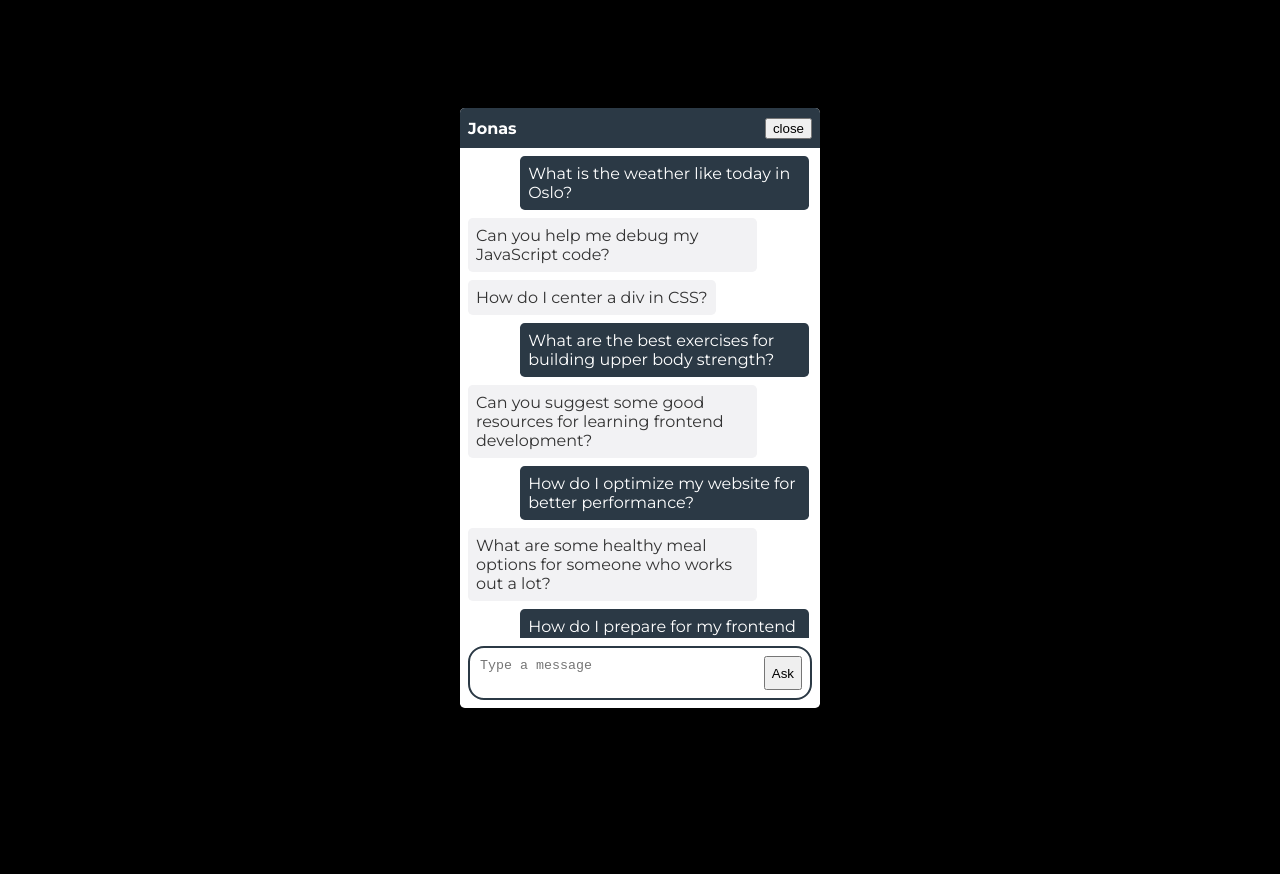
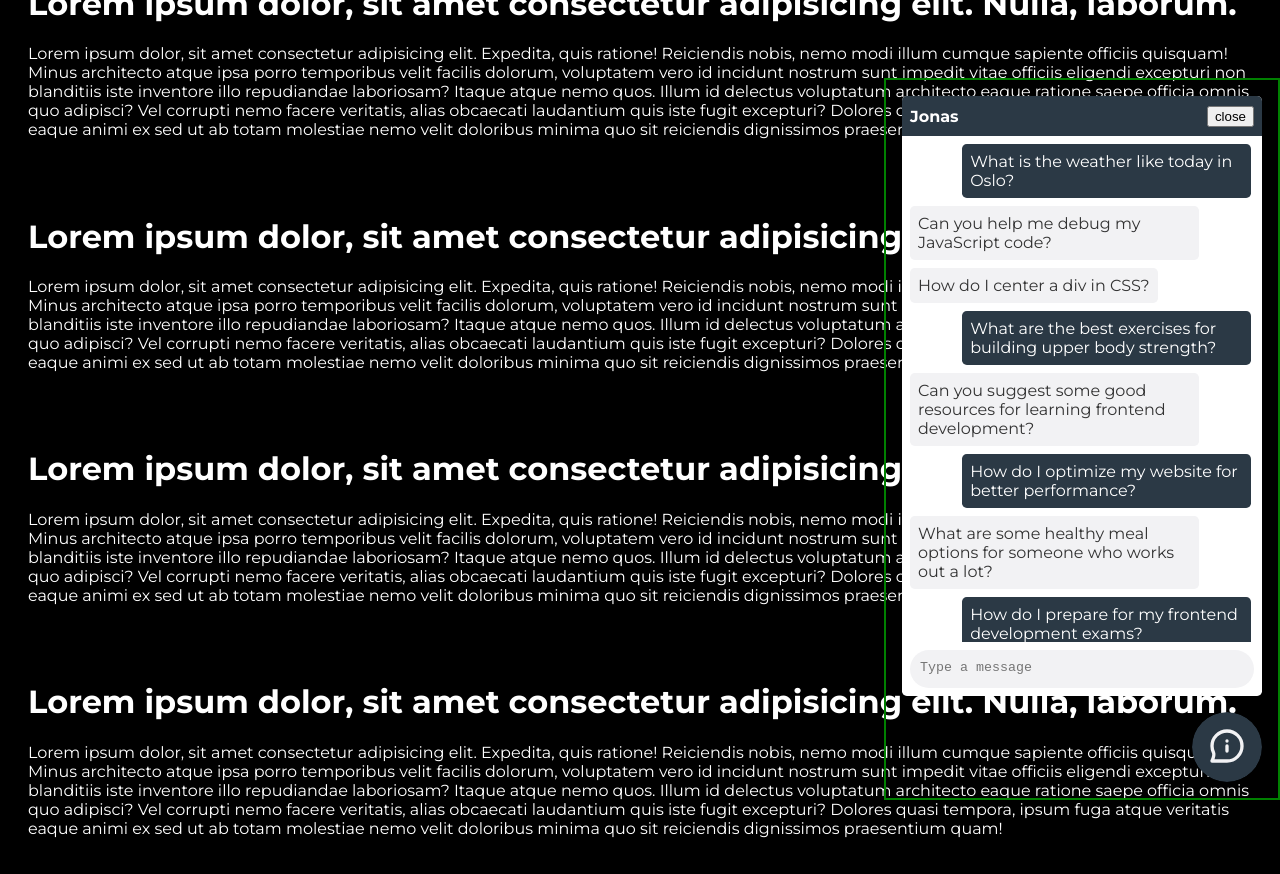
Before and after one commit to jonasanders1/chatbot-package, a Vue app: page / in a window 1280 px wide. Before the commit the page ends 816 px from the top, so only its background shows below. Built offline with nearby package versions, Linux system fonts and the light colour scheme.

Commit message:
Almost there

```diff
--- a/src/App.vue
+++ b/src/App.vue
@@ -3,6 +3,78 @@
 </script>
 
 <template>
+  <div style="padding: 20px; color: white">
+    <h1>
+      Lorem ipsum dolor, sit amet consectetur adipisicing elit. Nulla, laborum.
+    </h1>
+    <p>
+      Lorem ipsum dolor, sit amet consectetur adipisicing elit. Expedita, quis
+      ratione! Reiciendis nobis, nemo modi illum cumque sapiente officiis
+      quisquam! Minus architecto atque ipsa porro temporibus velit facilis
+      dolorum, voluptatem vero id incidunt nostrum sunt impedit vitae officiis
+      eligendi excepturi non blanditiis iste inventore illo repudiandae
+      laboriosam? Itaque atque nemo quos. Illum id delectus voluptatum
+      architecto eaque ratione saepe officia omnis quo adipisci? Vel corrupti
+      nemo facere veritatis, alias obcaecati laudantium quis iste fugit
+      excepturi? Dolores quasi tempora, ipsum fuga atque veritatis eaque animi
+      ex sed ut ab totam molestiae nemo velit doloribus minima quo sit
+      reiciendis dignissimos praesentium quam!
+    </p>
+  </div>
+  <div style="padding: 20px; color: white">
+    <h1>
+      Lorem ipsum dolor, sit amet consectetur adipisicing elit. Nulla, laborum.
+    </h1>
+    <p>
+      Lorem ipsum dolor, sit amet consectetur adipisicing elit. Expedita, quis
+      ratione! Reiciendis nobis, nemo modi illum cumque sapiente officiis
+      quisquam! Minus architecto atque ipsa porro temporibus velit facilis
+      dolorum, voluptatem vero id incidunt nostrum sunt impedit vitae officiis
+      eligendi excepturi non blanditiis iste inventore illo repudiandae
+      laboriosam? Itaque atque nemo quos. Illum id delectus voluptatum
+      architecto eaque ratione saepe officia omnis quo adipisci? Vel corrupti
+      nemo facere veritatis, alias obcaecati laudantium quis iste fugit
+      excepturi? Dolores quasi tempora, ipsum fuga atque veritatis eaque animi
+      ex sed ut ab totam molestiae nemo velit doloribus minima quo sit
+      reiciendis dignissimos praesentium quam!
+    </p>
+  </div>
+  <div style="padding: 20px; color: white">
+    <h1>
+      Lorem ipsum dolor, sit amet consectetur adipisicing elit. Nulla, laborum.
+    </h1>
+    <p>
+      Lorem ipsum dolor, sit amet consectetur adipisicing elit. Expedita, quis
+      ratione! Reiciendis nobis, nemo modi illum cumque sapiente officiis
+      quisquam! Minus architecto atque ipsa porro temporibus velit facilis
+      dolorum, voluptatem vero id incidunt nostrum sunt impedit vitae officiis
+      eligendi excepturi non blanditiis iste inventore illo repudiandae
+      laboriosam? Itaque atque nemo quos. Illum id delectus voluptatum
+      architecto eaque ratione saepe officia omnis quo adipisci? Vel corrupti
+      nemo facere veritatis, alias obcaecati laudantium quis iste fugit
+      excepturi? Dolores quasi tempora, ipsum fuga atque veritatis eaque animi
+      ex sed ut ab totam molestiae nemo velit doloribus minima quo sit
+      reiciendis dignissimos praesentium quam!
+    </p>
+  </div>
+  <div style="padding: 20px; color: white">
+    <h1>
+      Lorem ipsum dolor, sit amet consectetur adipisicing elit. Nulla, laborum.
+    </h1>
+    <p>
+      Lorem ipsum dolor, sit amet consectetur adipisicing elit. Expedita, quis
+      ratione! Reiciendis nobis, nemo modi illum cumque sapiente officiis
+      quisquam! Minus architecto atque ipsa porro temporibus velit facilis
+      dolorum, voluptatem vero id incidunt nostrum sunt impedit vitae officiis
+      eligendi excepturi non blanditiis iste inventore illo repudiandae
+      laboriosam? Itaque atque nemo quos. Illum id delectus voluptatum
+      architecto eaque ratione saepe officia omnis quo adipisci? Vel corrupti
+      nemo facere veritatis, alias obcaecati laudantium quis iste fugit
+      excepturi? Dolores quasi tempora, ipsum fuga atque veritatis eaque animi
+      ex sed ut ab totam molestiae nemo velit doloribus minima quo sit
+      reiciendis dignissimos praesentium quam!
+    </p>
+  </div>
   <Chatbot
     title="Jonas"
     primaryColor="var(--primary-clr)"
--- a/src/components/Chatbot.vue
+++ b/src/components/Chatbot.vue
@@ -1,5 +1,5 @@
 <script setup>
-import { ref } from "vue";
+import { ref, computed, defineProps } from "vue";
 
 const messages = ref([
   {
@@ -51,6 +51,7 @@
     sender: "user",
   },
 ]);
+
 const userInput = ref("");
 const isOpen = ref(true);
 
@@ -63,8 +64,7 @@
 
 const handleToggleChat = () => {
   isOpen.value = !isOpen.value;
-}
-
+};
 
 const sendMessage = () => {
   if (userInput.value.trim() !== "") {
@@ -94,15 +94,21 @@
   backgroundColor: props.primaryColor,
   color: "#fff",
 };
+
+// Computed property to check if the textarea is empty
+const isTextareaEmpty = computed(() => userInput.value.trim() === "");
 </script>
 
 <template>
+  <div class="chatbot-wrapper">
     <div class="chatbot" v-if="isOpen">
       <div
         class="chatbot__header"
         :style="{ backgroundColor: props.primaryColor }"
       >
-      <h1 class="header-title">{{ props.title ? props.title : "Chatbot" }}</h1>
+        <h1 class="header-title">
+          {{ props.title ? props.title : "Chatbot" }}
+        </h1>
         <div class="header-buttons">
           <button @click="handleToggleChat">close</button>
         </div>
@@ -119,10 +125,11 @@
           {{ message.text }}
         </div>
       </div>
+
       <div class="chatbot__input">
         <div
           class="input-wrapper"
-        :style="{ border: '2px solid ' + props.primaryColor }"
+          :style="{ backgroundColor: props.botMsgColor }"
         >
           <textarea
             type="text"
@@ -130,16 +137,70 @@
             @keyup.enter="sendMessage"
             placeholder="Type a message"
           />
-        <button>Ask</button>
+        </div>
+        <button v-show="userInput.trim() !== ''" class="input-button">
+          <svg
+            width="30px"
+            height="30px"
+            viewBox="0 0 24 24"
+            fill="none"
+            xmlns="http://www.w3.org/2000/svg"
+          >
+            <path
+              d="M20 12L4 4L6 12M20 12L4 20L6 12M20 12H6"
+              :stroke="props.primaryColor"
+              stroke-width="2"
+              stroke-linecap="round"
+              stroke-linejoin="round"
+            />
+          </svg>
+        </button>
       </div>
     </div>
+    <div class="open-chatbot">
+      <button
+        @click="handleToggleChat"
+        class="open-chat-btn"
+        :style="{
+          backgroundColor: props.primaryColor,
+          opacity: isOpen ? 1 : 0.8,
+        }"
+      >
+        <svg
+          width="40px"
+          height="40px"
+          viewBox="0 0 24 24"
+          fill="none"
+          xmlns="http://www.w3.org/2000/svg"
+        >
+          <path
+            d="M12 12V15M12 9H12.01M21.0039 12C21.0039 16.9706 16.9745 21 12.0039 21C9.9675 21 3.00463 21 3.00463 21C3.00463 21 4.56382 17.2561 3.93982 16.0008C3.34076 14.7956 3.00391 13.4372 3.00391 12C3.00391 7.02944 7.03334 3 12.0039 3C16.9745 3 21.0039 7.02944 21.0039 12Z"
+            :stroke="props.botMsgColor"
+            stroke-width="2"
+            stroke-linecap="round"
+            stroke-linejoin="round"
+          />
+        </svg>
+      </button>
     </div>
-  <div v-else>
-    <button @click="handleToggleChat">Open</button>
   </div>
 </template>
 
 <style scoped>
+/* Wrappers */
+.chatbot-wrapper {
+  position: fixed;
+  right: 0;
+  bottom: 0;
+  padding: 1rem;
+  display: flex;
+  flex-direction: column;
+  align-items: flex-end;
+  justify-content: flex-end;
+  gap: 1rem;
+  border: 2px solid green;
+}
+
 .chatbot {
   background-color: white;
   display: flex;
@@ -186,43 +247,52 @@
 /* INPUT */
 .chatbot__input {
   padding: 0.5rem;
+  display: flex;
+  gap: 0.5rem;
 }
 .input-wrapper {
   display: flex;
   padding: 0.5rem;
-  border-radius: 1rem;
+  border-radius: 2rem;
+  flex: 1;
   gap: 1rem;
+  transition: all 200ms ease;
+  position: relative;
 }
 .input-wrapper textarea {
-  flex: 1;
+  height: 18px;
+  width: 100%;
+  outline: none;
   border: none;
-  height: auto;
   resize: none;
+  background-color: inherit;
 }
 .input-wrapper textarea:focus {
   outline: none;
+  border: none;
+  resize: none;
 }
-/* .messages {
-  flex: 1;
-  max-height: 200px;
-  overflow-y: auto;
-  margin-bottom: 10px;
+
+.input-button {
+  border: none;
+  background-color: inherit;
 }
-.message {
-  padding: 1rem;
+
+/* OPEN CHATBOT */
+.open-chatbot {
+  height: 70px;
+  width: 70px;
+  display: flex;
+  justify-content: center;
+  align-items: center;
+  border-radius: 50%;
+  overflow: hidden;
 }
-.user {
-  background-color: #7890e8;
-  text-align: right;
+.open-chat-btn {
+  border-radius: 50%;
+  border: none;
+  height: 100%;
+  width: 100%;
+  transition: opacity all ease;
 }
-.bot {
-  background-color: #828282;
-  text-align: left;
-}
-input {
-  width: calc(100% - 20px);
-  padding: 10px;
-  border: 1px solid #ccc;
-  border-radius: 5px;
-} */
 </style>
--- a/src/style.css
+++ b/src/style.css
@@ -6,10 +6,9 @@
   background-color: black;
   font-family: "Montserrat", sans-serif;
   display: flex;
-  justify-content: center;
+  justify-content: flex-end;
   align-items: center;
   height: 100vh;
-  overflow: hidden;
 }
 
 :root{
```
Also changed, not shown: src/assets/icons/chat-bobble.svg (added), src/assets/icons/send-icon.svg (added). Lines whose indentation alone changed are shown as unchanged.
